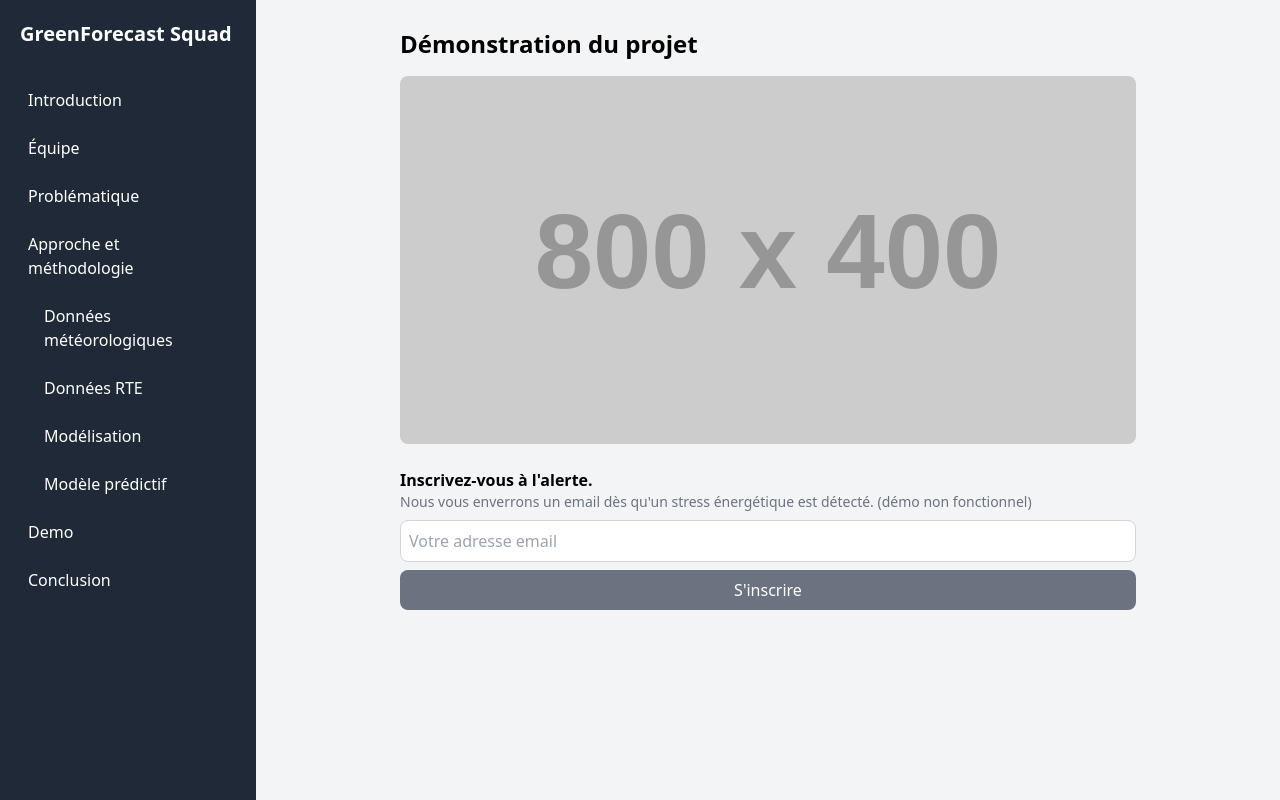
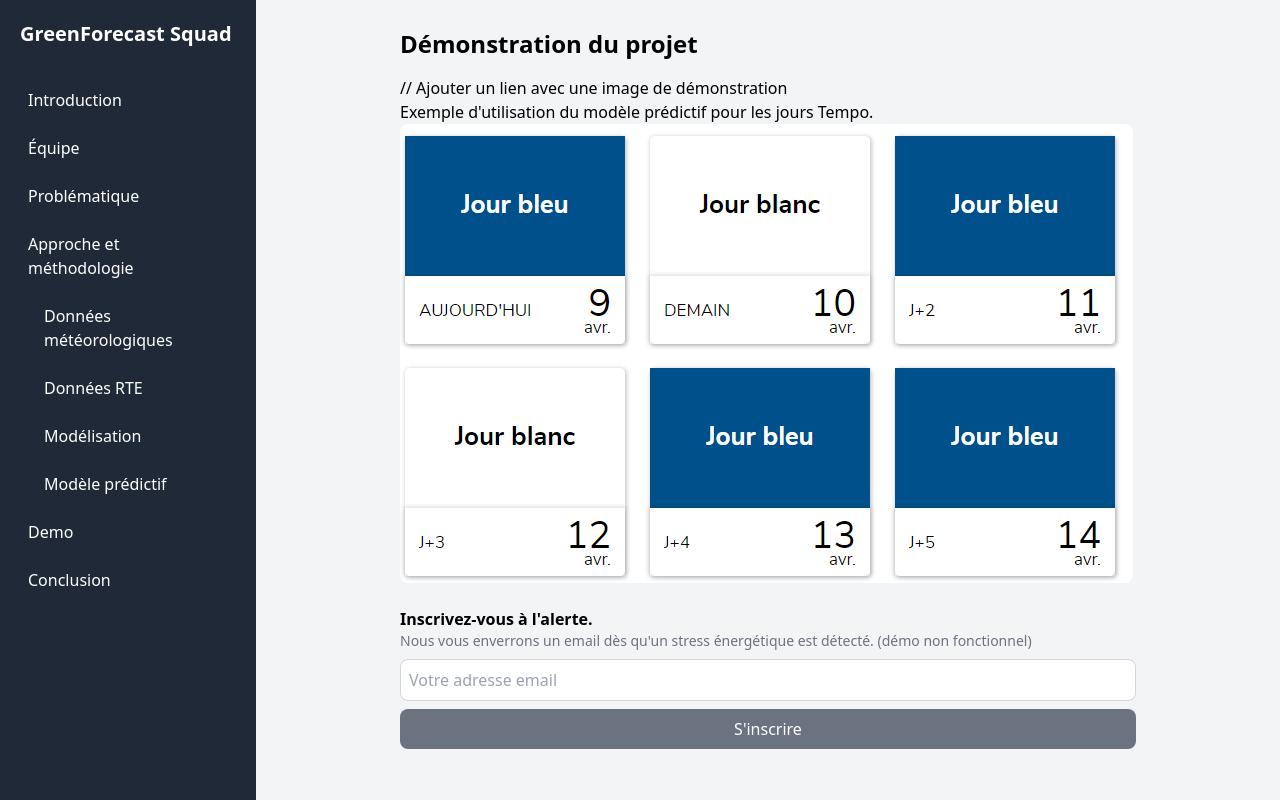
Before and after one commit to GreenForecast-Squad/prevoir-capacite-production-energies-renouvelables-et-faciliter-optimisation-du-mix-energetique, a plain HTML site: page demo.html in a window 1280 px wide. Drawn offline with nearby package versions, Linux system fonts and the light colour scheme; placeholder pictures from the web are drawn by us.

Commit message:
feat: push image mockups

```diff
--- a/demo.html
+++ b/demo.html
@@ -30,8 +30,10 @@
   <!-- Content -->
   <div class="flex-1 ml-64 bg-gray-100 py-7 px-36">
     <h2 id="introduction" class="font-bold text-2xl mb-4">Démonstration du projet</h2>
-    <!-- Graphique de démonstration (screen shot)-->
-    <img src="https://via.placeholder.com/800x400" alt="Graphique de démonstration" class="rounded-lg">
+    <!-- Possibilité d'utilisation sur le site RTE pour les jours tempo-->
+    // Ajouter un lien avec une image de démonstration
+    <p>Exemple d'utilisation du modèle prédictif pour les jours Tempo. <a href="https://greenforecast-squad.github.io/prevoir-capacite-production-energies-renouvelables-et-faciliter-optimisation-du-mix-energetique/mockups/previsions.html"></a></p>
+    <img src="https://greenforecast-squad.github.io/prevoir-capacite-production-energies-renouvelables-et-faciliter-optimisation-du-mix-energetique/assets/mockups-rte.png" alt="Graphique de démonstration" class="rounded-lg">
 
     <!-- formulaire pour les s'incrire newletter -->
     <form action="" method="post" class="mt-6">
```
Also changed, not shown: assets/mockups-rte.png (added).
